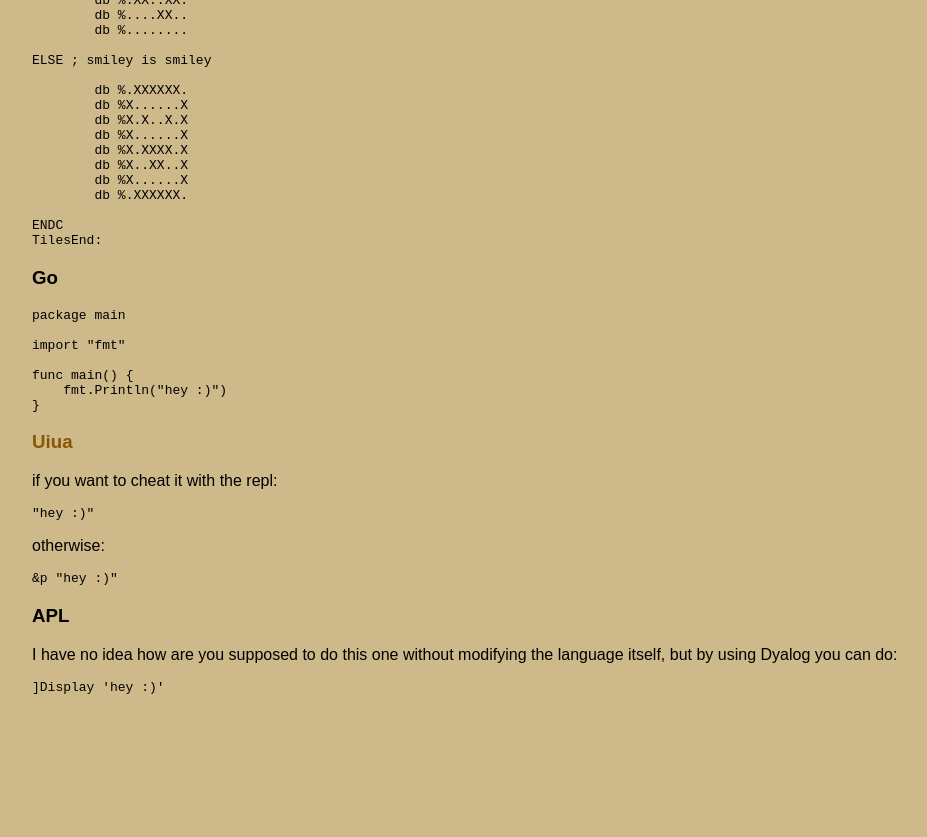
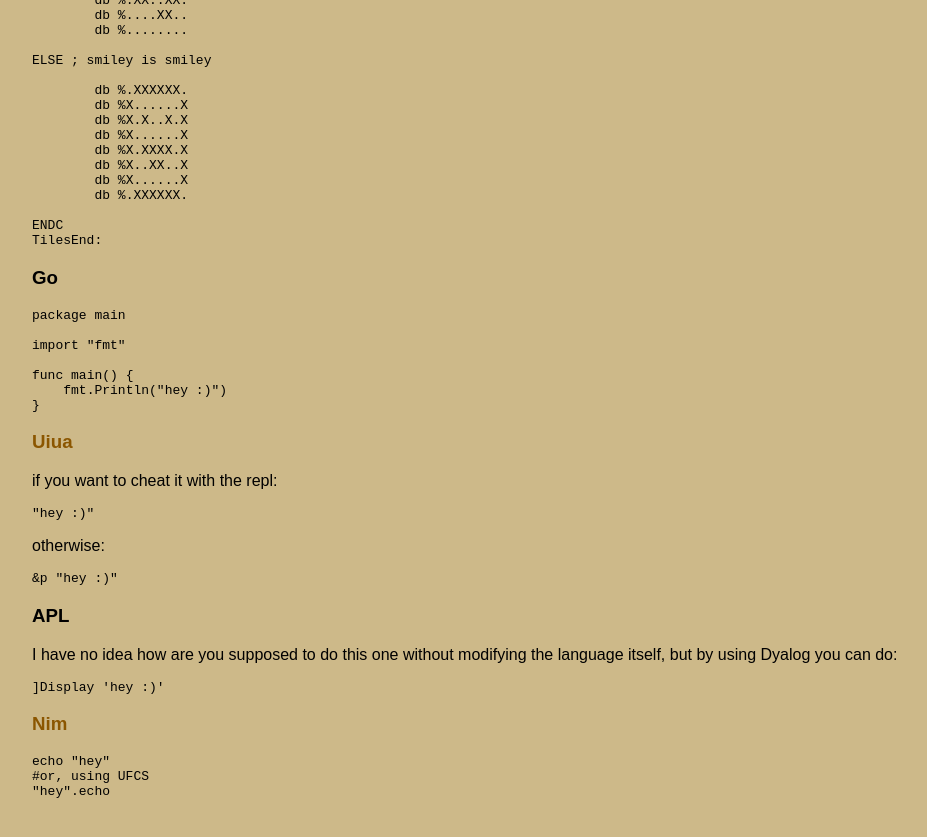
Before and after one commit to thacuber2a03/thacuber2a03.github.io, a Jekyll site: the page built from things/hey.md, in a window 1280 px wide and 900 px high, scrolled down 4546 px. Shown: the top 837 px of the window, without its empty margins (56-983 px from the left). Built offline with Jekyll 4.4.1, drawn with Linux system fonts in a browser that asks for light colours; before the commit the page ends 5342 px from its top, so only the background shows below that.

Commit message:
added nim

````diff
--- a/things/hey.md
+++ b/things/hey.md
@@ -339,3 +339,10 @@
 ```apl
 ]Display 'hey :)'
 ```
+
+### [Nim](https://nim-lang.org)
+```
+echo "hey"
+#or, using UFCS
+"hey".echo
+```
````
